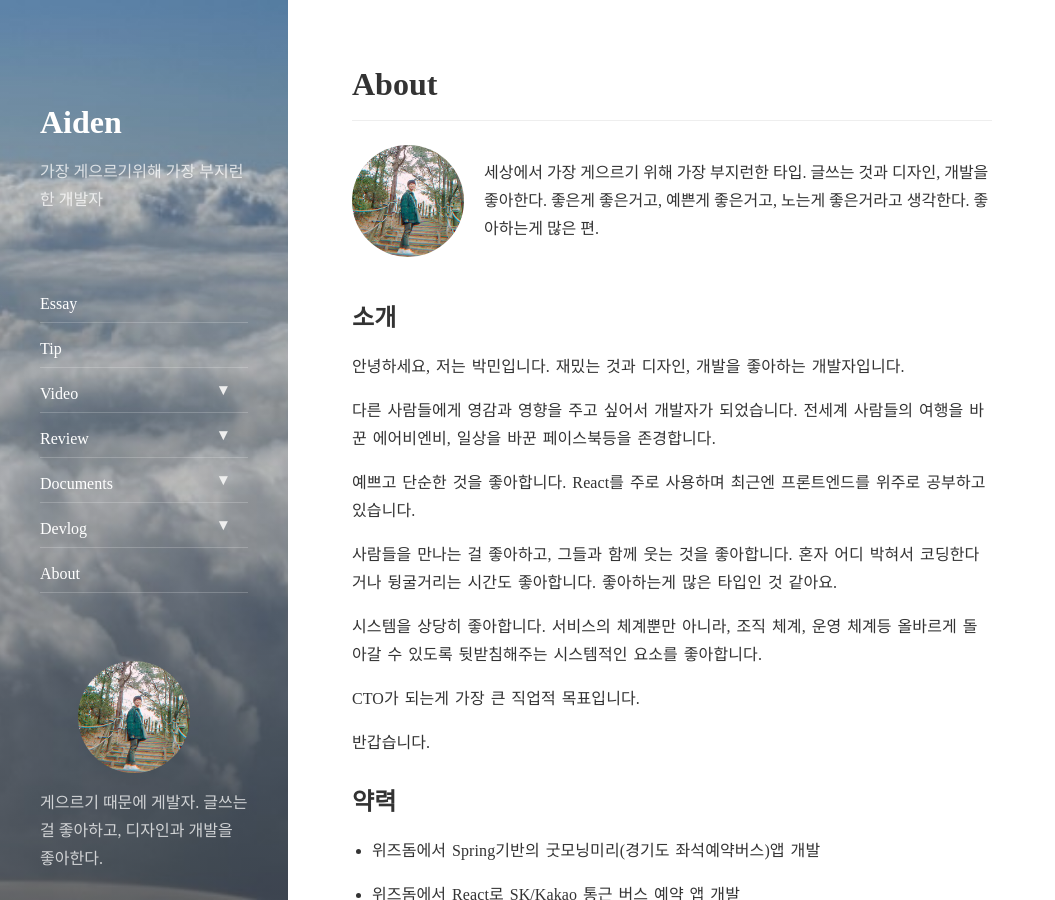
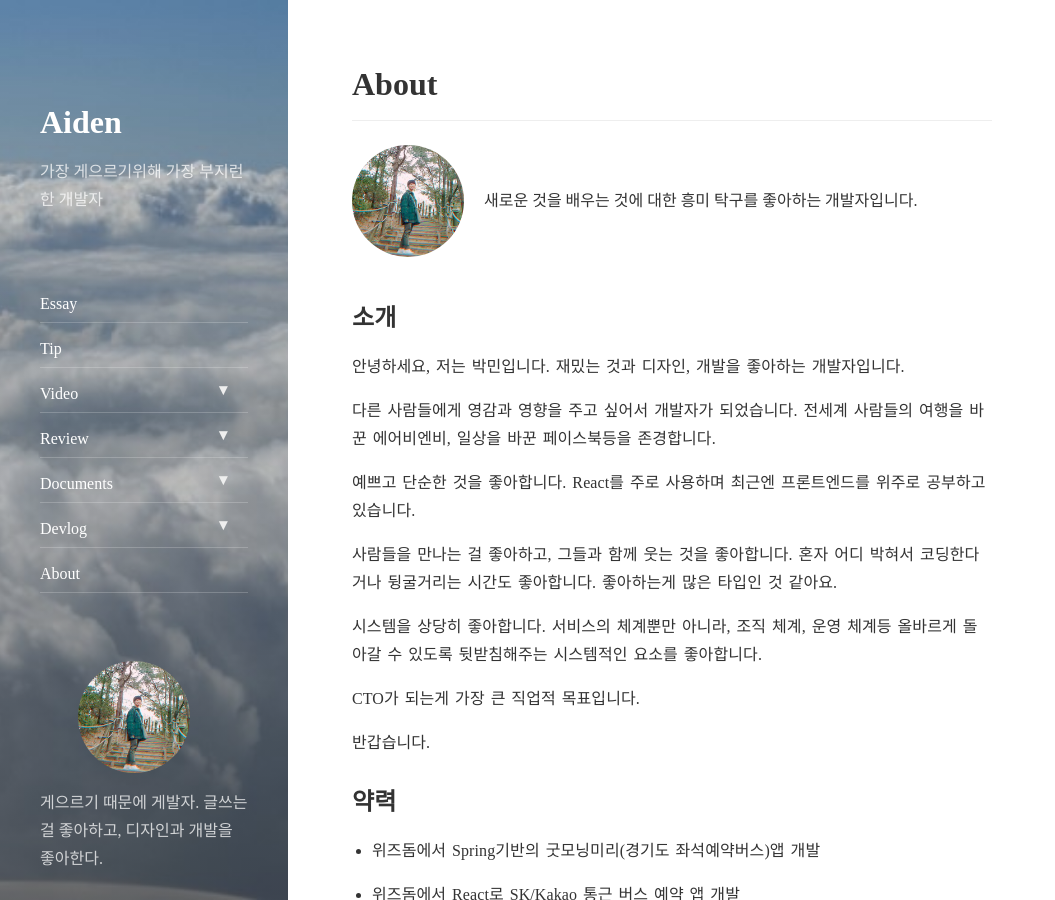
Before and after one commit to chahaun/chahaun.github.io, a Jekyll site: the page built from about.md, in a window 1280 px wide and 900 px high. Shown: the whole window, without its empty margins (0-1055 px from the left). Built offline with Jekyll 4.4.1, drawn with Linux system fonts in a browser that asks for light colours; nearby versions of some CDN libraries.

Commit message:
Update authors.yml

```diff
--- a/_data/authors.yml
+++ b/_data/authors.yml
@@ -2,14 +2,14 @@
 # Must be the same as `author` in `_config.yml`.
 # Change `qwtel` to your shortname (used in the front matter to set a page's author, e.g. `author: qwtel`).
 isme2n:
-  name:              aiden min
-  email:             zooqzqz@gmail.com
+  name:              HaeWun Cha
+  email:             hanmircha@naver.com
 
   # Used at the bottom of each page and at the top of the `about` layout
   # Markdown enabled, can use multiple paragraphs (enabled by `|`)
   about:             |
-    세상에서 가장 게으르기 위해 가장 부지런한 타입.
-    글쓰는 것과 디자인, 개발을 좋아한다. 좋은게 좋은거고, 예쁜게 좋은거고, 노는게 좋은거라고 생각한다. 좋아하는게 많은 편.
+    새로운 것을 배우는 것에 대한 흥미
+    탁구를 좋아하는 개발자입니다.
 
   # This photo will be used in the about section
   picture:
@@ -23,7 +23,7 @@ isme2n:
   # Comment/uncommet to show/hide
   # Icons appear in order, can be rearranged:
   social:
-    facebook:        zooqzqz
+    facebook:        hanmircha
     # twitter:         <username>
     # google:          <number>
     # vk:              <username>
@@ -47,7 +47,7 @@ isme2n:
     # pinterest:       <username>
     # foursquare:      <number>
     # yelp:            <string>
-    github:          isme2n
+    github:          chahaun
     # stackoverflow:   <number/username>
     # npm:             <username>
     # hackernews:      <username>
@@ -58,8 +58,8 @@ isme2n:
     # delicious:       <username>
     # stumbleupon:     <username>
     # paypal:          <username>
-    email:           mailto:zooqzqz@gmail.com
-    rss:             https://isme2n.github.io/feed.xml
+    email:           hanmircha@naver.com
+    rss:             https://chahaun.github.io/feed.xml
 
 # Another author
 mdo:
```
